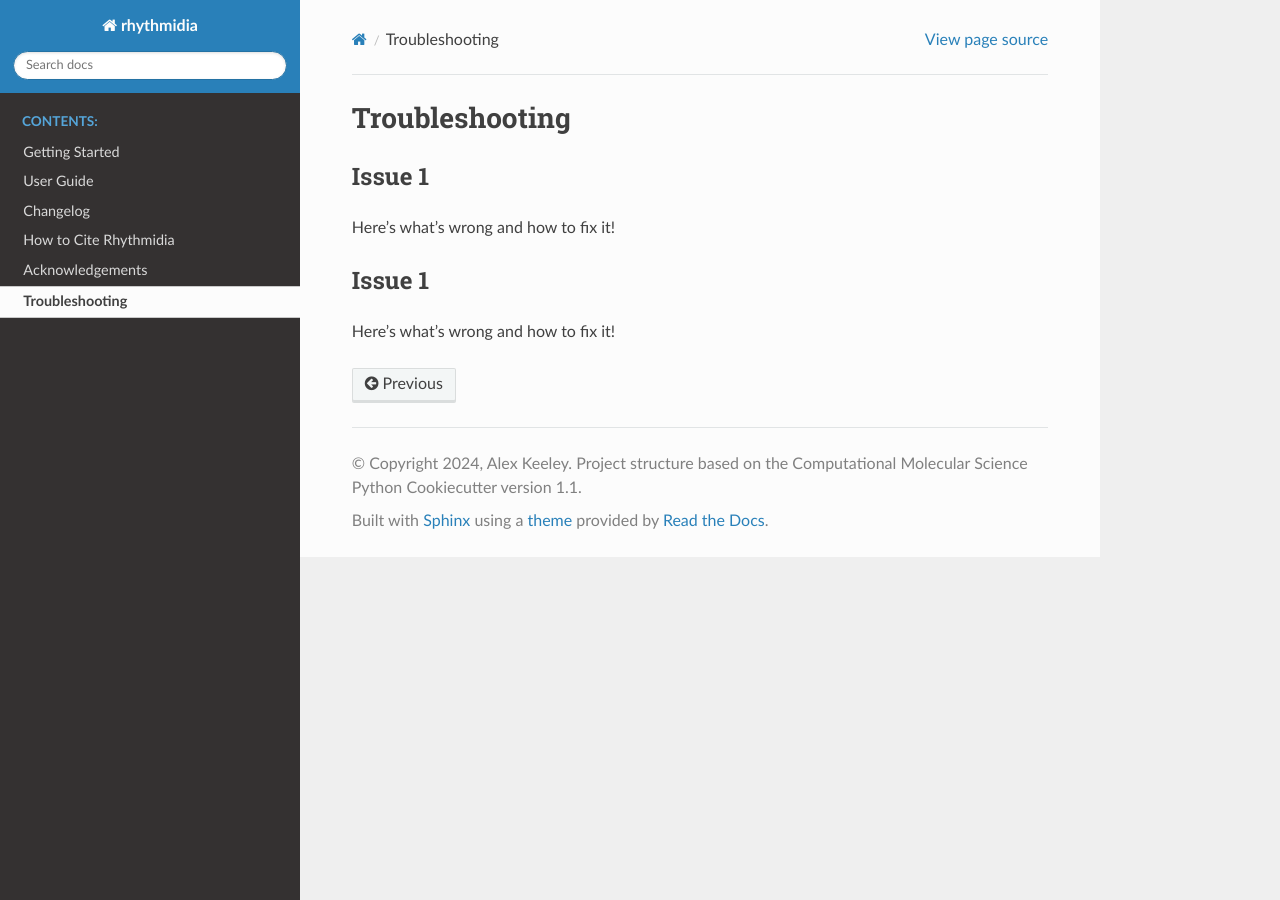
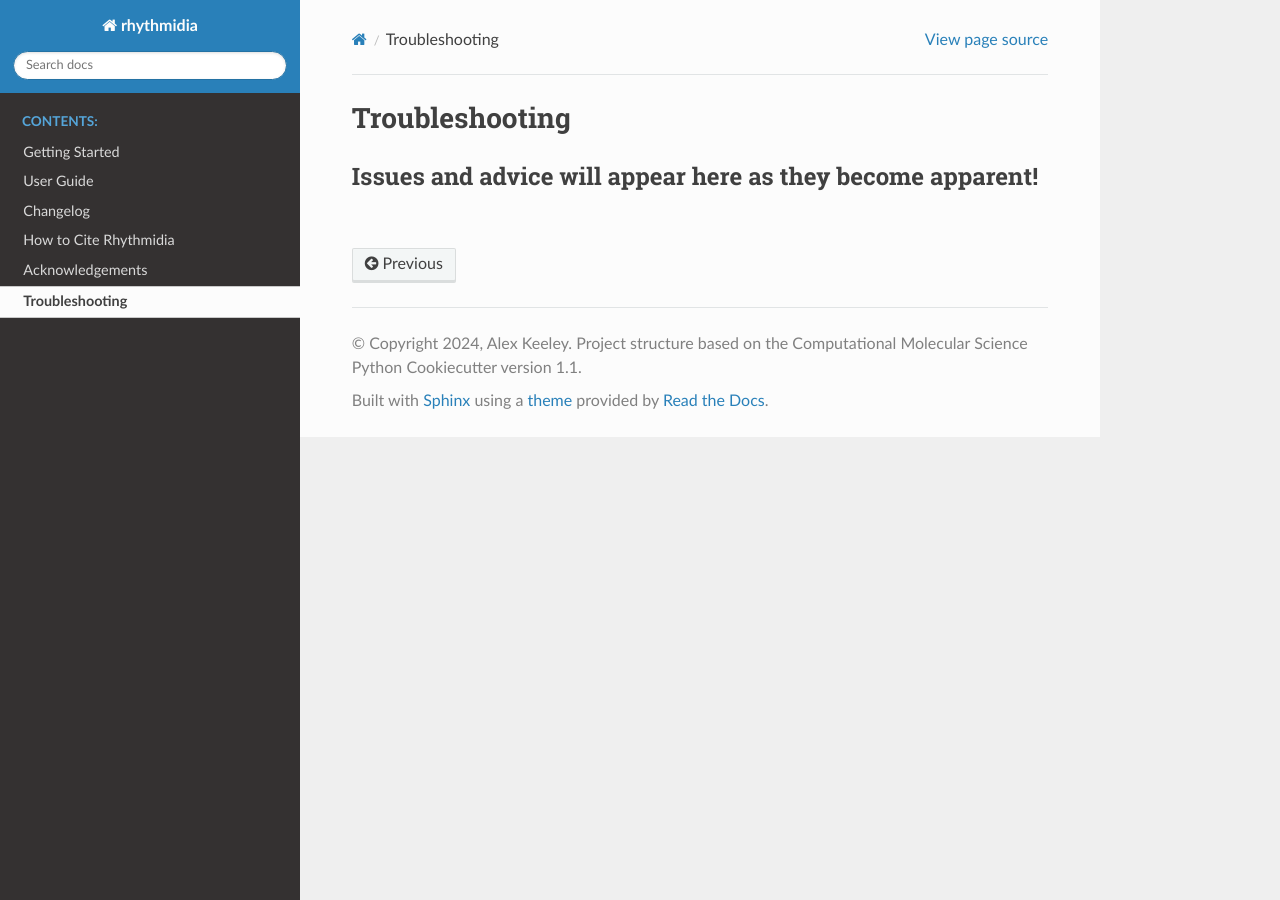
Before and after one commit to Pelham-Lab/rhythmidia, a Sphinx documentation site: the page built from docs/troubleshooting.rst, in a window 1280 px wide. Built offline with Sphinx 7.4.7 and the Read the Docs theme 2.0.0, drawn with Linux system fonts in a browser that asks for light colours; the version number could not be read and is left out.

Commit message:
Updated docs

```diff
--- a/docs/troubleshooting.rst
+++ b/docs/troubleshooting.rst
@@ -1,11 +1,13 @@
 Troubleshooting
 ===============
 
+Issues and advice will appear here as they become apparent!
+---------------
 
-Issue 1
----------------
-Here's what's wrong and how to fix it!
+ .. Issue 1
+ .. ---------------
+ .. Here's what's wrong and how to fix it!
 
-Issue 1
----------------
-Here's what's wrong and how to fix it!
+ .. Issue 2
+ .. ---------------
+ .. Here's what's wrong and how to fix it!
```
